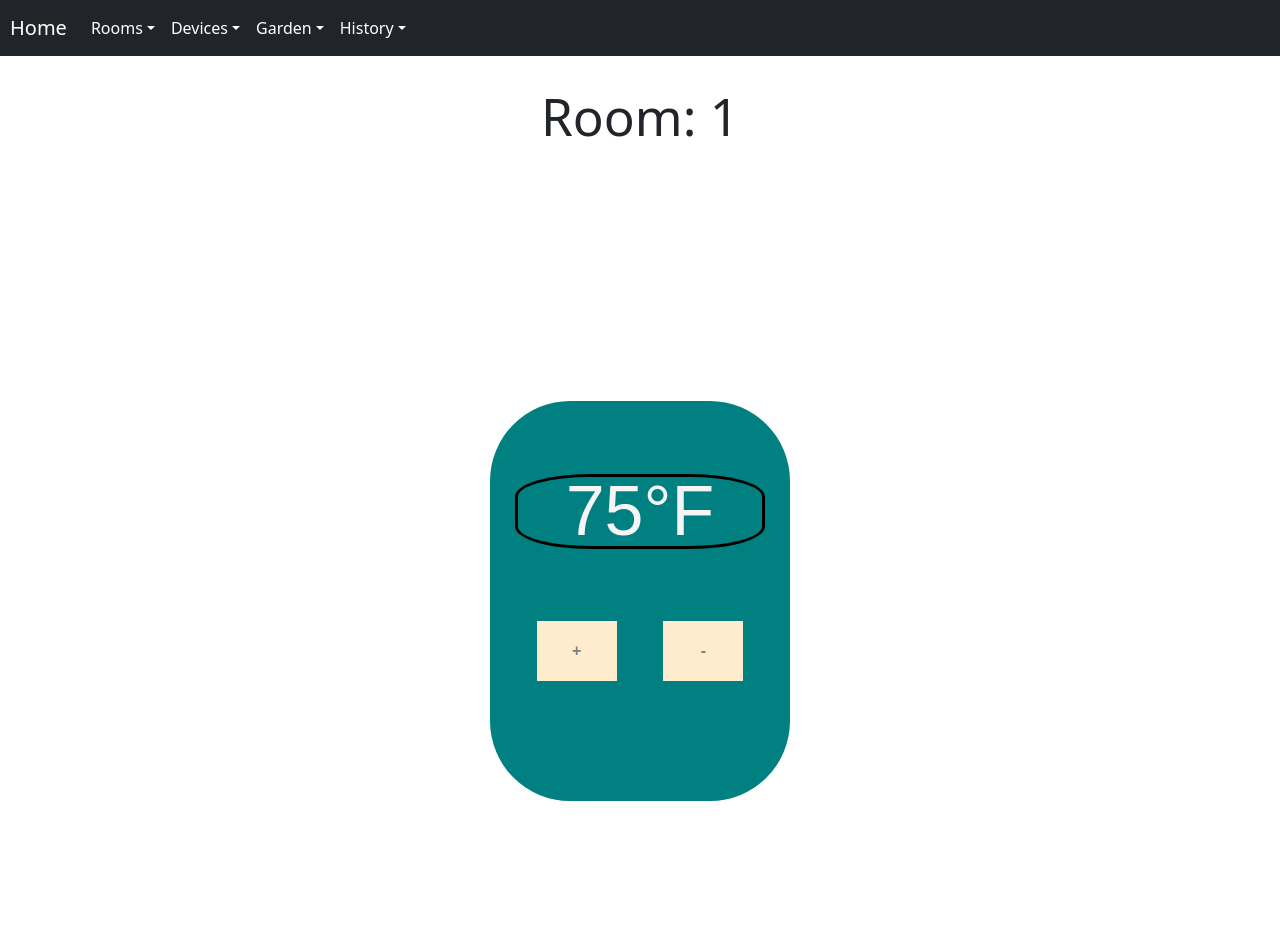
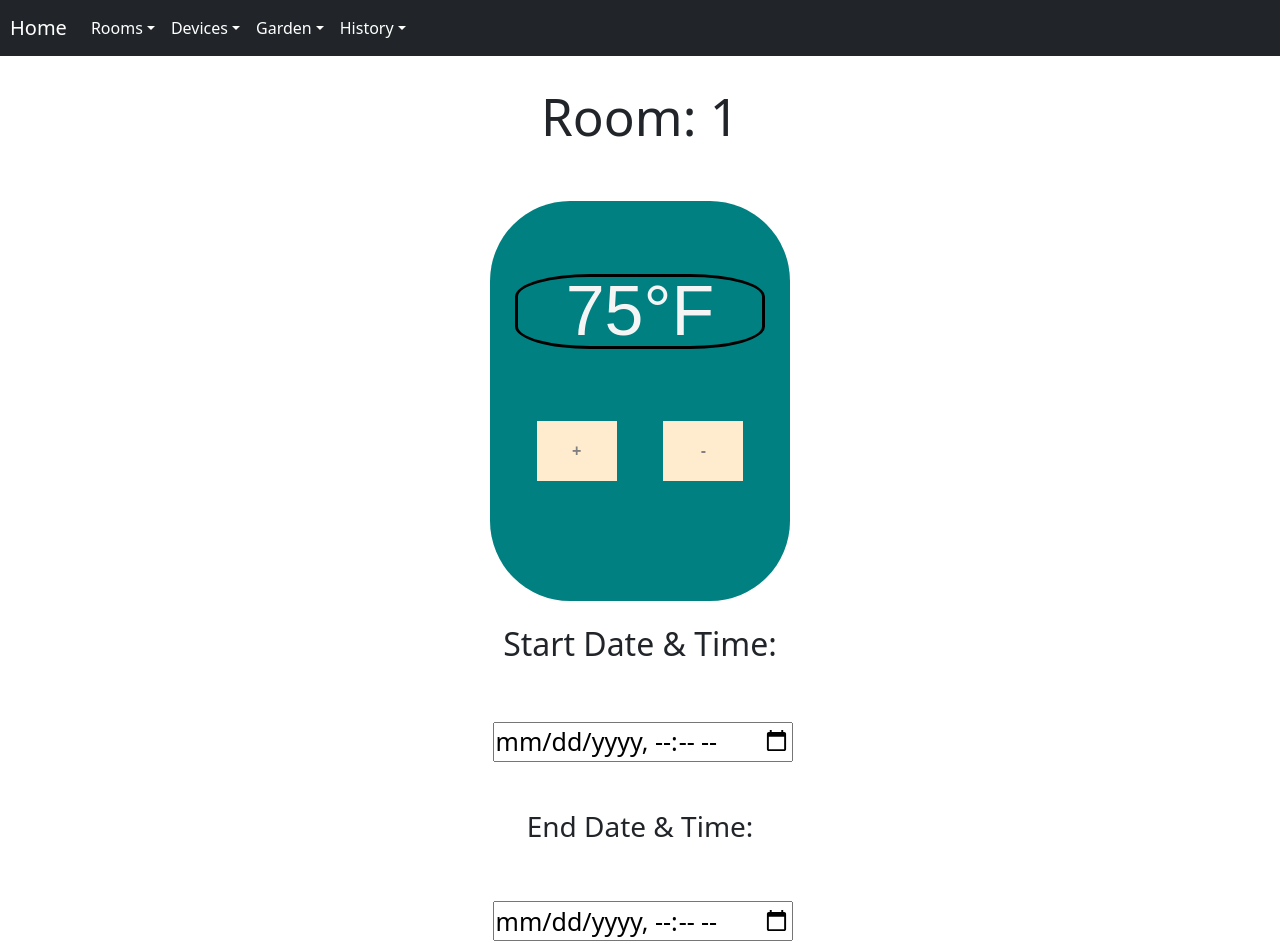
Before and after one commit to Wiqbal2/Smart-Hub-System, a React (Create React App) app: page /Room/1 in a window 1280 px wide. Shown: the top 952 px of the page. Built offline with nearby package versions, Linux system fonts and the light colour scheme.

Commit message:
Shianne : warnings ,new file for Roomschedules

```diff
--- a/src/App.js
+++ b/src/App.js
@@ -7,7 +7,7 @@ import Device from './components/Device';
 import IrrigationSys from './IrrigationSys';
 import LightSys from './LightSys';
 import { DeviceContext } from './components/DeviceContext';
-import { Form } from 'react-bootstrap';
+
 
 function App() {
   const [deviceStatuses, setDevicesStatuses] = useState({
--- a/src/IrrigationSys.js
+++ b/src/IrrigationSys.js
@@ -4,11 +4,11 @@ import './styles.css'; // Import the CSS file
 
 
 const IrrigationSys = ({ onSaveDates }) => {
-
   const saveOnClick = () => {
     const startDateValue = document.querySelector('.datepicker1').value;
     const endDateValue = document.querySelector('.datepicker2').value;
     onSaveDates(startDateValue, endDateValue);
+
   };
 
 //actual irrigation system layout
--- a/src/LightSys.js
+++ b/src/LightSys.js
@@ -4,7 +4,6 @@ import './styles.css'; // Import the CSS file
 
 const LightSys = ({ onSaveDates }) => {
 //saves the dates fromm datepicker
-
   const saveOnClick = () => {
     const startDateValue = document.querySelector('.datepicker1').value;
     const endDateValue = document.querySelector('.datepicker2').value;
--- a/src/components/Room.jsx
+++ b/src/components/Room.jsx
@@ -1,9 +1,9 @@
 import React from 'react';
-import { Navbar as BootstrapNavbar, Nav, NavDropdown, Navbar } from 'react-bootstrap';
+import { Navbar as  Navbar } from 'react-bootstrap';
 import '../styles.css';
 import Temperature  from './Utilities.js';
 import passParam from './paramWrapper';
-
+import RoomSchedule from './RoomSchedule.jsx';
 
 class Room extends React.Component {
 
@@ -20,9 +20,8 @@ class Room extends React.Component {
     this.setState({temp:temp});
     localStorage.setItem( this.props.params.id, parseInt(temp,10) );
     console.log(this.props.id);
+  }
 
-
-  }
 
   render(){
     if(localStorage.getItem( this.props.params.id ) == null){
@@ -32,7 +31,6 @@ class Room extends React.Component {
   return (
 
     <div>
-
       <div className='device-status'>
       <h1 className='device-name'>Room: {this.props.params.id}</h1>
       </div>
@@ -44,6 +42,7 @@ class Room extends React.Component {
          onTempChange={this.handleTempChange}
         />
 
+        <RoomSchedule />
     </div>
   );
 }
--- /dev/null
+++ b/src/components/RoomSchedule.jsx
@@ -0,0 +1,36 @@
+import React from 'react';
+import 'bootstrap/dist/css/bootstrap.min.css';
+import '../styles.css'; // Import the CSS file
+
+const RoomSchedule = ({ onSaveDates }) => {
+    //saves the dates fromm datepicker
+  const saveOnClick = () => {
+    const startDateValue = document.querySelector('.datepicker1').value;
+    const endDateValue = document.querySelector('.datepicker2').value;
+    onSaveDates(startDateValue, endDateValue);
+  };
+    return(
+        <div>
+            <div className="mt-4 text-center">
+                <h2 className="start-ro">Start Date & Time:</h2>
+                <input
+                    type="datetime-local"
+                    className="datepicker1"
+                    style={{ width: '300px', height: '40px' }}
+                />
+            </div>
+            <div className="mt-5 text-center">
+                <h3 className="end-ro">End Date & Time:</h3>
+                <input
+                    type="datetime-local"
+                    className="datepicker2"
+                    style={{ width: '300px', height: '40px' }}
+                />
+            </div>
+            <div className="text-center mt-5">
+                <button className="save-btnro">SAVE</button>
+            </div>
+        </div>
+    );
+}
+export default RoomSchedule;
--- a/src/components/Utilities.js
+++ b/src/components/Utilities.js
@@ -1,4 +1,4 @@
-import React, { useState, props } from 'react';
+import React from 'react';
 import withRouter from './paramWrapper';
 
 
--- a/src/styles.css
+++ b/src/styles.css
@@ -32,7 +32,10 @@
 	justify-content: center;
 	align-items: center;
 	text-align: center;
-	min-height: 100vh;
+	/*min-height: 100vh;*/
+}
+.start-ro{
+	margin-top: 10px;
 }
 
 .app-container {
```
